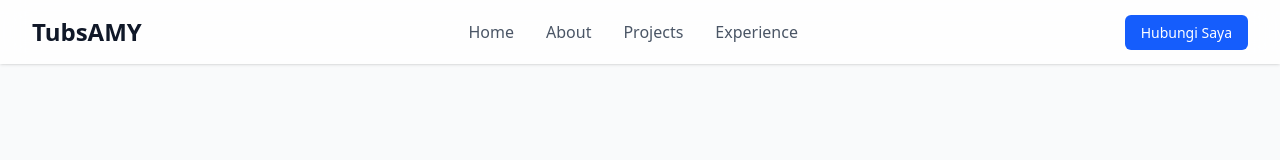
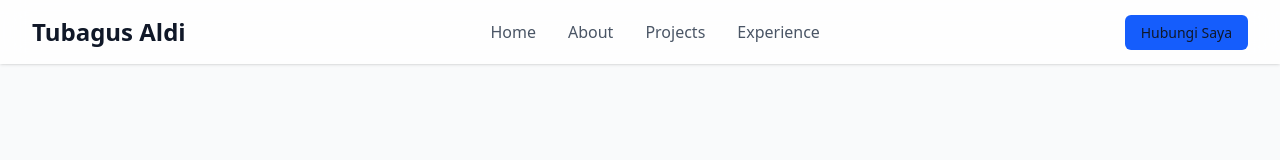
Before and after one commit to TubagusAldiMY/My-Portofolio, a Vue app in the folder portofolio-vuejs/: page / in a window 1280 px wide. Shown: the top 160 px of the page. Built offline with nearby package versions, Linux system fonts and the light colour scheme.

Commit message:
Fix: Mengubah Nama

```diff
--- a/portofolio-vuejs/src/components/Navbar.vue
+++ b/portofolio-vuejs/src/components/Navbar.vue
@@ -5,7 +5,7 @@
 
         <div class="flex-shrink-0">
           <a href="#" class="text-2xl font-bold text-gray-900 ">
-            TubsAMY
+            Tubagus Aldi
           </a>
         </div>
 
@@ -16,7 +16,7 @@
         </div>
 
         <div class="hidden md:block">
-          <a href="#contact" class="px-4 py-2 text-sm font-medium text-white bg-blue-600 rounded-md hover:bg-blue-700 focus:outline-none focus:ring-2 focus:ring-offset-2 focus:ring-blue-500 transition-all duration-300">
+          <a href="#contact" class="px-4 py-2 text-sm font-medium text-gray-900 bg-blue-600 rounded-md hover:bg-blue-700 focus:outline-none focus:ring-2 focus:ring-offset-2 focus:ring-blue-500 transition-all duration-300">
             Hubungi Saya
           </a>
         </div>
```
